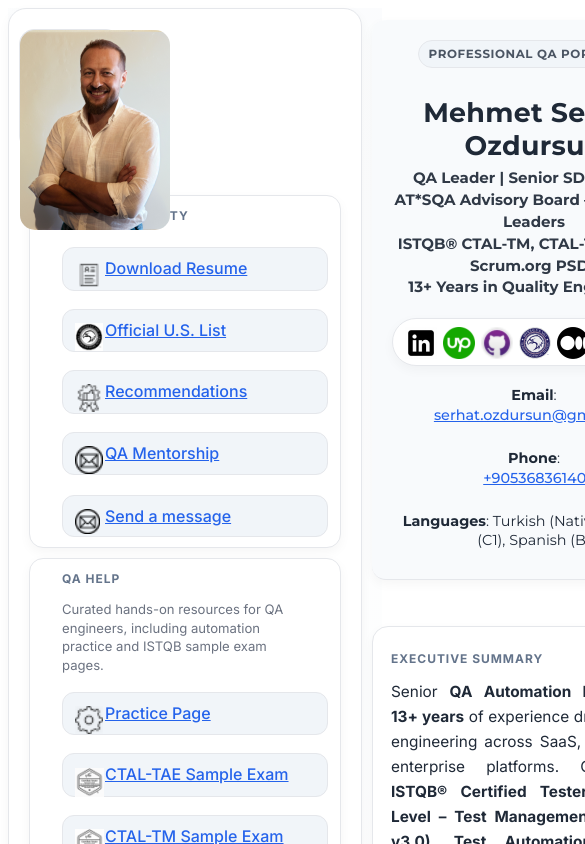
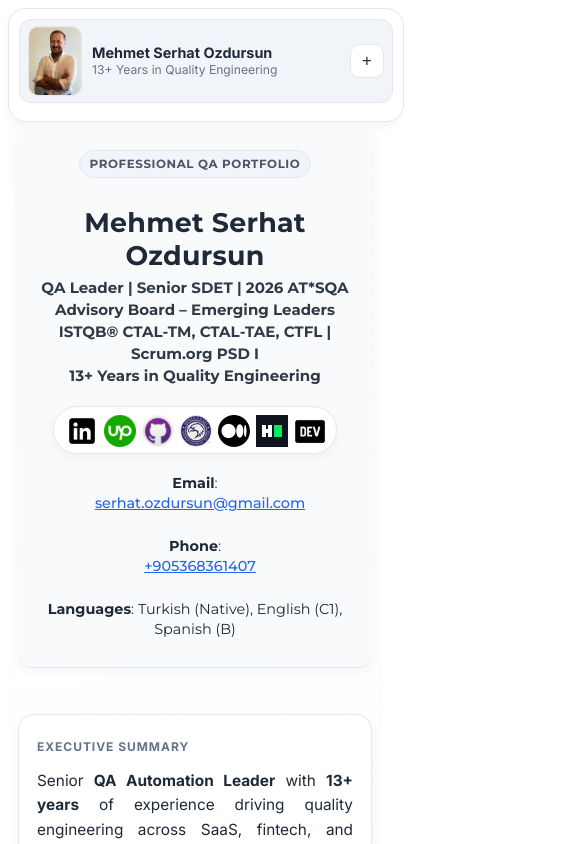
Before and after one commit to serhatozdursun/resume, a Next.js app: page / in a window 390 px wide. Shown: the top 844 px of the page, 585 px wide, since content can reach past the window. Built offline with nearby package versions, Linux system fonts and the light colour scheme; no server answers.

Commit message:
Merge remote-tracking branch 'origin/main' into mobile-homepage-responsiveness (#150)

```diff
--- a/src/components/ExperienceItem.tsx
+++ b/src/components/ExperienceItem.tsx
@@ -73,8 +73,8 @@ const ExperienceItemComponent: React.FC<ExperienceItemType> = ({
               <Image
                 src={companyLogo}
                 alt={`${company} logo`}
-                width={55}
-                height={55}
+                fill
+                sizes='(max-width: 768px) 40px, 40px'
                 style={{ objectFit: 'contain' }}
               />
             </CompanyLogoWrapper>
--- a/src/components/ExperienceList.styles.ts
+++ b/src/components/ExperienceList.styles.ts
@@ -36,17 +36,21 @@ export const CompanyLogoWrapper = styled.div`
   height: 55px;
   margin-right: 5px;
   margin-top: 10px;
-  border: 1px solid #cacaca;
-  border-radius: 5px;
   overflow: hidden;
   background: ${props => props.theme.colors.card};
+  position: relative;
+  display: flex;
+  align-items: center;
+  justify-content: center;
+  flex-shrink: 0;
   transition:
     transform 220ms ease,
     box-shadow 220ms ease;
 
   @media (max-width: 768px) {
-    width: 32px;
-    height: 32px;
+    width: 40px;
+    height: 40px;
+    margin-top: 4px;
   }
 
   &:hover {
--- a/src/components/Layout.styles.ts
+++ b/src/components/Layout.styles.ts
@@ -12,9 +12,14 @@ export const Container = styled.div`
     radial-gradient(circle at 90% 5%, #f1f5f9 0%, transparent 40%),
     ${props => props.theme.colors.background};
   min-height: 100vh;
+
+  @media (max-width: 768px) {
+    flex-direction: column;
+    gap: 8px;
+  }
 `;
 
-export const LeftColumn = styled.div`
+export const LeftColumn = styled.div<{ $mobileExpanded?: boolean }>`
   width: 300px;
   max-width: 300px;
   padding-top: 40px;
@@ -37,9 +42,10 @@ export const LeftColumn = styled.div`
   @media (max-width: 768px) {
     overflow: visible;
     height: auto;
-    padding: 10px;
+    padding: 10px 10px 8px;
     width: 100%;
     max-width: 100%;
+    gap: 10px;
   }
 `;
 
@@ -64,6 +70,7 @@ export const RightColumn = styled.div`
   @media (max-width: 768px) {
     padding-left: 10px;
     padding-right: 10px;
+    padding-top: 0;
   }
 `;
 
@@ -164,15 +171,108 @@ export const ProfileImageWrapper = styled.div`
     transform 0.3s ease;
 
   @media (max-width: 768px) {
-    width: 100px;
-    height: 120px;
+    display: none;
+    width: 82px;
+    height: 106px;
     margin-left: 0;
-    margin-top: 10px;
+    margin-top: 0;
+    margin-bottom: 0;
   }
 
   &:hover {
     box-shadow: 0 8px 20px rgba(0, 0, 0, 0.06);
     transform: translateY(-2px);
+  }
+`;
+
+export const MobileSidebarHeader = styled.div`
+  display: none;
+
+  @media (max-width: 768px) {
+    display: flex;
+    align-items: center;
+    gap: 10px;
+    padding: 6px 8px;
+    border: 1px solid ${props => props.theme.colors.secondary};
+    border-radius: 12px;
+    background: ${props => props.theme.colors.primary};
+  }
+`;
+
+export const MobileProfileThumb = styled.div`
+  display: none;
+
+  @media (max-width: 768px) {
+    display: block;
+    width: 52px;
+    height: 68px;
+    border-radius: 10px;
+    overflow: hidden;
+    background: ${props => props.theme.colors.card};
+    border: 1px solid ${props => props.theme.colors.secondary};
+    flex-shrink: 0;
+  }
+`;
+
+export const MobileSidebarIdentity = styled.div`
+  display: none;
+
+  @media (max-width: 768px) {
+    display: block;
+    min-width: 0;
+    flex: 1;
+  }
+`;
+
+export const MobileSidebarName = styled.div`
+  font-size: 0.9rem;
+  font-weight: 700;
+  color: ${props => props.theme.colors.text};
+  line-height: 1.2;
+  white-space: nowrap;
+  overflow: hidden;
+  text-overflow: ellipsis;
+`;
+
+export const MobileSidebarTitle = styled.div`
+  margin-top: 2px;
+  font-size: 0.76rem;
+  line-height: 1.2;
+  color: #6b7280;
+  white-space: nowrap;
+  overflow: hidden;
+  text-overflow: ellipsis;
+`;
+
+export const MobileSidebarToggle = styled.button`
+  display: none;
+
+  @media (max-width: 768px) {
+    display: inline-flex;
+    align-items: center;
+    justify-content: center;
+    border: 1px solid ${props => props.theme.colors.secondary};
+    border-radius: 10px;
+    background: ${props => props.theme.colors.card};
+    color: ${props => props.theme.colors.text};
+    width: 34px;
+    height: 34px;
+    cursor: pointer;
+    font-size: 1.05rem;
+    line-height: 1;
+  }
+`;
+
+export const LeftColumnExpandable = styled.div<{ $mobileExpanded: boolean }>`
+  @media (max-width: 768px) {
+    overflow: hidden;
+    transition:
+      max-height 260ms ease,
+      opacity 220ms ease;
+    max-height: ${({ $mobileExpanded }) => ($mobileExpanded ? '3800px' : '0')};
+    opacity: ${({ $mobileExpanded }) => ($mobileExpanded ? 1 : 0)};
+    pointer-events: ${({ $mobileExpanded }) =>
+      $mobileExpanded ? 'auto' : 'none'};
   }
 `;
 
@@ -263,6 +363,10 @@ export const SidebarGroupCard = styled.section`
   padding: 12px 12px 10px;
   margin: 0 10px 32px;
   box-shadow: ${props => props.theme.colors.cardShadow};
+
+  @media (max-width: 768px) {
+    margin: 0 0 12px;
+  }
 
   &:last-child {
     margin-bottom: 0;
--- a/src/components/SkillsPinDesktop.tsx
+++ b/src/components/SkillsPinDesktop.tsx
@@ -10,7 +10,7 @@ import React, {
 import { SkillsStickySection } from './Layout.styles';
 
 const STICKY_TOP_PX = 96;
-const MOBILE_QUERY = '(max-width: 768px)';
+const MOBILE_OR_TABLET_QUERY = '(max-width: 1024px)';
 
 export const SkillsPinContext =
   createContext<React.RefObject<HTMLDivElement | null> | null>(null);
@@ -53,7 +53,7 @@ function isMobileViewport(): boolean {
   if (typeof window === 'undefined' || !window.matchMedia) {
     return false;
   }
-  return window.matchMedia(MOBILE_QUERY).matches;
+  return window.matchMedia(MOBILE_OR_TABLET_QUERY).matches;
 }
 
 interface FixedMetrics {
@@ -155,12 +155,26 @@ export const SkillsPinDesktop: React.FC<{ children: React.ReactNode }> = ({
       });
     };
 
+    const mq =
+      typeof window.matchMedia === 'function'
+        ? window.matchMedia(MOBILE_OR_TABLET_QUERY)
+        : null;
+    let io: IntersectionObserver | null = null;
+    if (mq?.matches) {
+      scheduleUpdate();
+      mq.addEventListener('change', scheduleUpdate);
+      return () => {
+        mq.removeEventListener('change', scheduleUpdate);
+        if (raf) cancelAnimationFrame(raf);
+        io?.disconnect();
+      };
+    }
+    mq?.addEventListener('change', scheduleUpdate);
     window.addEventListener('scroll', scheduleUpdate, { passive: true });
     window.addEventListener('resize', scheduleUpdate, { passive: true });
 
     const wrapper = wrapperRef.current;
     const boundary = boundaryRef.current;
-    let io: IntersectionObserver | null = null;
     if (typeof IntersectionObserver !== 'undefined' && wrapper && boundary) {
       io = new IntersectionObserver(scheduleUpdate, {
         root: null,
@@ -170,12 +184,6 @@ export const SkillsPinDesktop: React.FC<{ children: React.ReactNode }> = ({
       io.observe(wrapper);
       io.observe(boundary);
     }
-
-    const mq =
-      typeof window.matchMedia === 'function'
-        ? window.matchMedia(MOBILE_QUERY)
-        : null;
-    mq?.addEventListener('change', scheduleUpdate);
 
     scheduleUpdate();
 
--- a/src/pages/index.tsx
+++ b/src/pages/index.tsx
@@ -1,4 +1,4 @@
-import React from 'react';
+import React, { useState } from 'react';
 import dynamic from 'next/dynamic';
 import Image from 'next/image';
 import {
@@ -15,6 +15,13 @@ import {
   SectionFrame,
   SectionHeading,
   SectionLead,
+  MobileSidebarHeader,
+  MobileSidebarIdentity,
+  MobileSidebarName,
+  MobileSidebarTitle,
+  MobileSidebarToggle,
+  LeftColumnExpandable,
+  MobileProfileThumb,
 } from '../components/Layout.styles';
 import { theme } from '../components/theme';
 import { ThemeProvider } from 'styled-components';
@@ -27,6 +34,7 @@ import {
   SkillsPinBoundary,
   SkillsPinProvider,
 } from '../components/SkillsPinDesktop';
+import { profile } from '../data/profile';
 
 const ExperienceList = dynamic(
   () => import('../components/ExperiencesComponents'),
@@ -42,7 +50,10 @@ const ExperienceList = dynamic(
   }
 );
 
-const IndexPage: React.FC = () => (
+const IndexPage: React.FC = () => {
+  const [isMobileSidebarExpanded, setIsMobileSidebarExpanded] = useState(false);
+
+  return (
     <div>
       <ThemeProvider theme={theme}>
         <SkillsPinProvider>
@@ -50,7 +61,50 @@ const IndexPage: React.FC = () => (
             <SkillsPinBoundary />
             <SEOHead />
 
-          <LeftColumn>
+            <LeftColumn $mobileExpanded={isMobileSidebarExpanded}>
+              <MobileSidebarHeader>
+                <MobileProfileThumb>
+                  <Image
+                    src='/profile.png'
+                    alt=''
+                    width={52}
+                    height={68}
+                    priority
+                    style={{
+                      display: 'block',
+                      width: '100%',
+                      height: '100%',
+                      objectFit: 'cover',
+                    }}
+                  />
+                </MobileProfileThumb>
+                <MobileSidebarIdentity>
+                  <MobileSidebarName>{profile.name}</MobileSidebarName>
+                  <MobileSidebarTitle>
+                    {profile.titleExperience}
+                  </MobileSidebarTitle>
+                </MobileSidebarIdentity>
+                <MobileSidebarToggle
+                  type='button'
+                  aria-expanded={isMobileSidebarExpanded}
+                  aria-controls='mobile-left-column-content'
+                  aria-label={
+                    isMobileSidebarExpanded
+                      ? 'Collapse profile sidebar'
+                      : 'Expand profile sidebar'
+                  }
+                  onClick={() =>
+                    setIsMobileSidebarExpanded(previous => !previous)
+                  }
+                >
+                  {isMobileSidebarExpanded ? '−' : '+'}
+                </MobileSidebarToggle>
+              </MobileSidebarHeader>
+
+              <LeftColumnExpandable
+                id='mobile-left-column-content'
+                $mobileExpanded={isMobileSidebarExpanded}
+              >
                 <MotionReveal>
                   <ProfileImageWrapper id='profile_image'>
                     <Image
@@ -72,6 +126,7 @@ const IndexPage: React.FC = () => (
                 <MotionReveal delayMs={80}>
                   <SidebarLinks />
                 </MotionReveal>
+              </LeftColumnExpandable>
             </LeftColumn>
             <RightColumn>
               <MainContentStack>
@@ -88,8 +143,9 @@ const IndexPage: React.FC = () => (
                       Professional Portfolio + QA Resource Hub
                     </SectionHeading>
                     <SectionLead>
-                    Explore professional credentials, connect directly, and use
-                    practical QA learning resources from one curated homepage.
+                      Explore professional credentials, connect directly, and
+                      use practical QA learning resources from one curated
+                      homepage.
                     </SectionLead>
                     <CtaGrid>
                       <CtaCard
@@ -136,5 +192,6 @@ const IndexPage: React.FC = () => (
       </ThemeProvider>
     </div>
   );
+};
 
 export default IndexPage;
```
Lines whose indentation alone changed are shown as unchanged.
